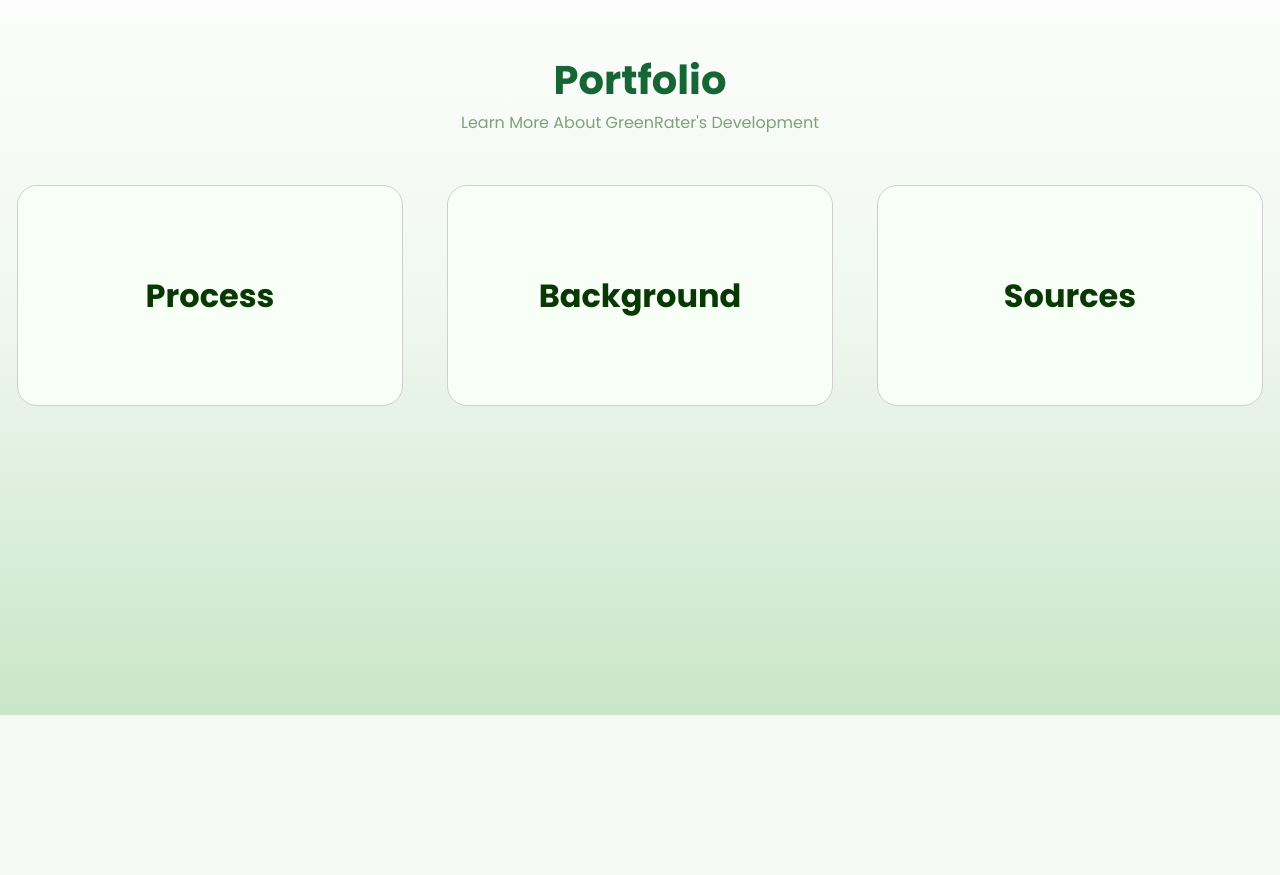
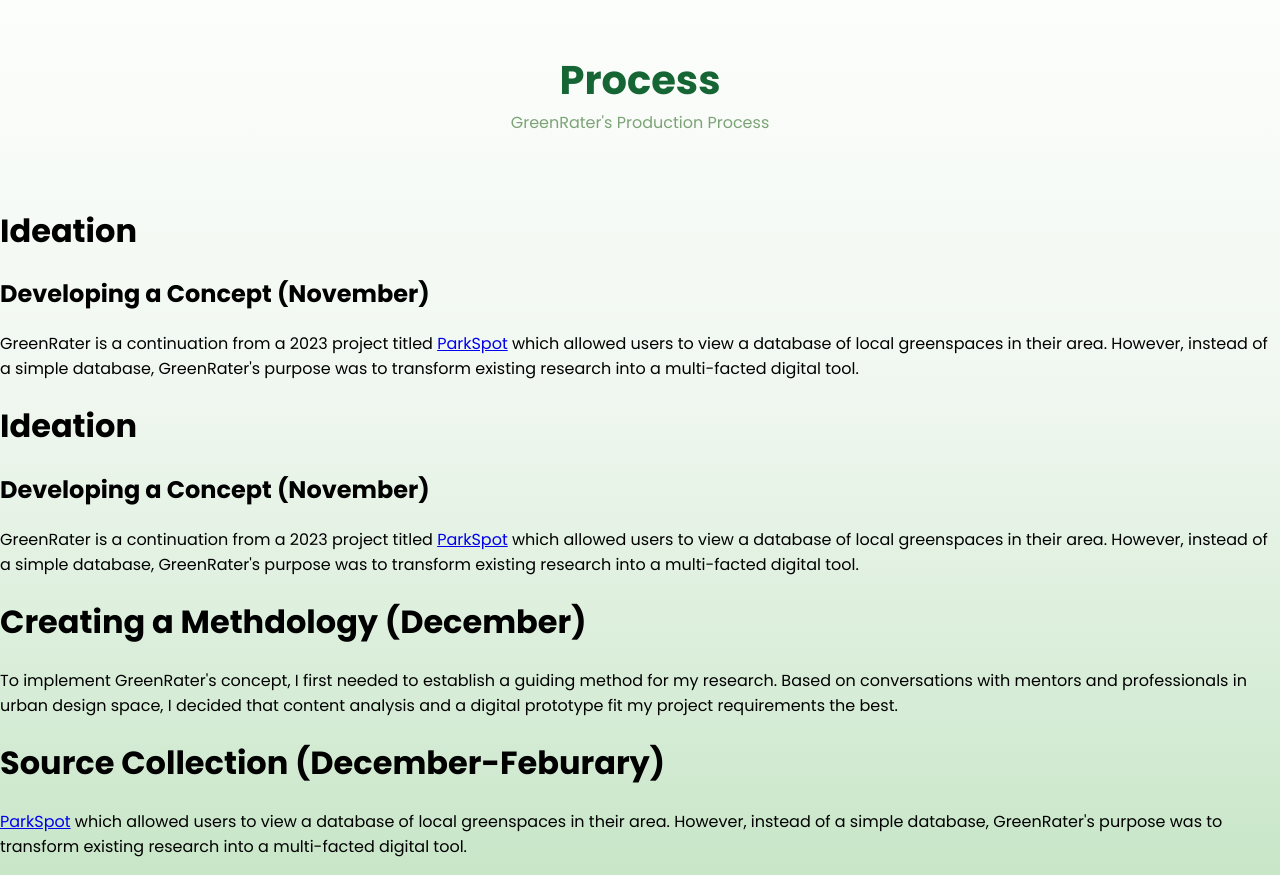
Before and after one commit to lurplee/greenspace_project, a Flask app: page /process in a window 1280 px wide. Shown: the part 85-960 px from the top of the page. Before the commit the page ends 800 px from the top, so only its background shows below. Run offline with Flask 3, Linux system fonts and the light colour scheme.

Commit message:
Updating process content containers

```diff
--- a/templates/process.html
+++ b/templates/process.html
@@ -40,28 +40,44 @@
 <body>
 
     <div class="heading">
-        <h1>Portfolio</h1>
-        <p>Learn More About GreenRater's Development</p>
+        <h1>Process</h1>
+        <p>GreenRater's Production Process</p>
     </div>
 
-    <div class="portfolio-container">
-        <a href ="home" class="portfolio-item">
-            <h1>Process</h1>
-        </a>
+    <div class="content-section">
+        <div class="content-left">
+        <h1>Ideation</h1>
+        <h2>Developing a Concept (November)</h2>
+        <p>GreenRater is a continuation from a 2023 project titled <a href ="https://www.youtube.com">ParkSpot</a> which allowed users to view a database of local greenspaces in their area. However, instead of a simple database, GreenRater's purpose was to transform existing research into a multi-facted digital tool. </p>
 
-        <a href="home" class="portfolio-item">
-            <h1>Background</h1>
-        </a>
+        </div>
 
-        <a href="home" class="portfolio-item">
-            <h1>Sources</h1>
-        </a>
+        <div class="content-right">
+        <h1>Ideation</h1>
+        <h2>Developing a Concept (November)</h2>
+        <p>GreenRater is a continuation from a 2023 project titled <a href ="https://www.youtube.com">ParkSpot</a> which allowed users to view a database of local greenspaces in their area. However, instead of a simple database, GreenRater's purpose was to transform existing research into a multi-facted digital tool. </p>
+
+        </div>
+    </div>
+    <div class="content-section">
+        <h1>Creating a Methdology (December)</h1>
+        <p>To implement GreenRater's concept, I first needed to establish a guiding method for my research. Based on conversations with mentors and professionals in urban design space, I decided that content analysis and a digital prototype fit my project requirements the best.</p>
+    </div>
+
+    <div class="content-section">
+        <h1>Source Collection (December-Feburary)</h1>
+        <p> <a href ="https://www.youtube.com">ParkSpot</a> which allowed users to view a database of local greenspaces in their area. However, instead of a simple database, GreenRater's purpose was to transform existing research into a multi-facted digital tool. </p>
+    </div>
+
+
+
 
 
 
     </div>
 
 
+
 </body>
 
 </html>
```
